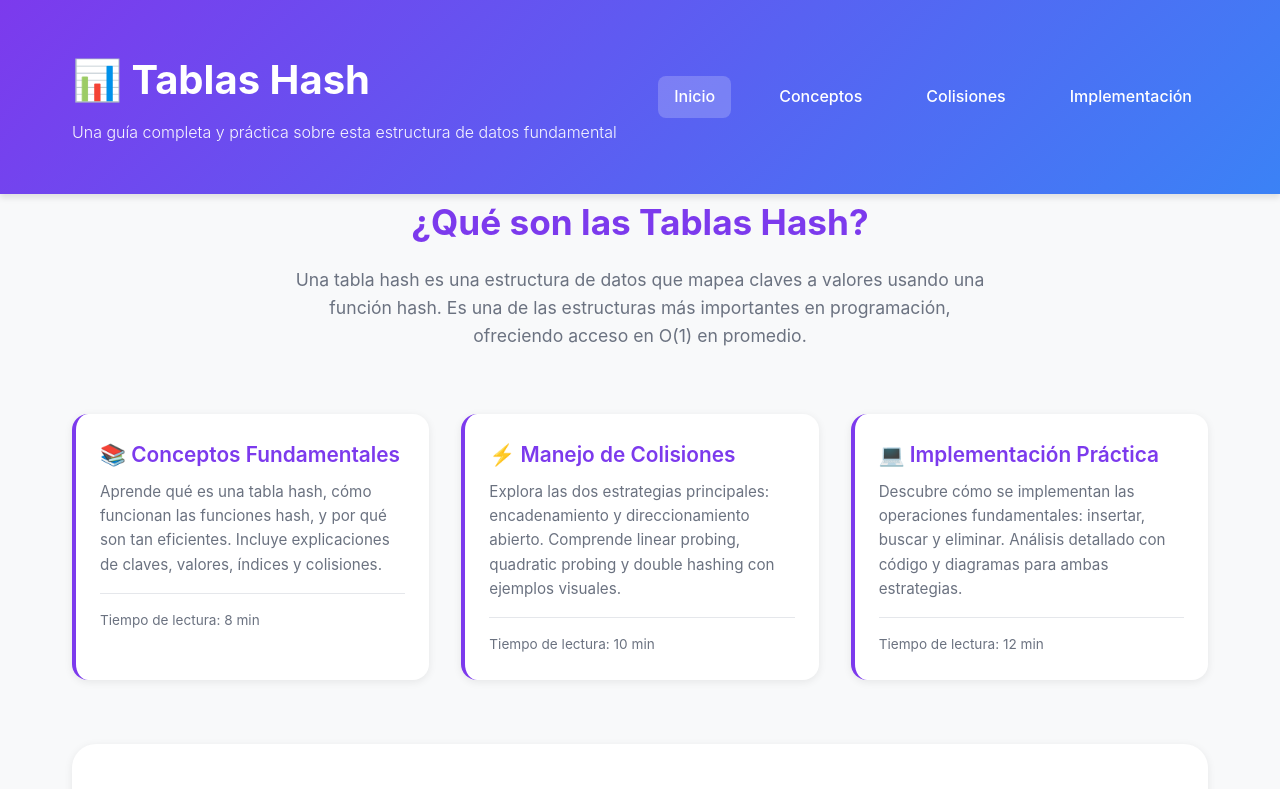
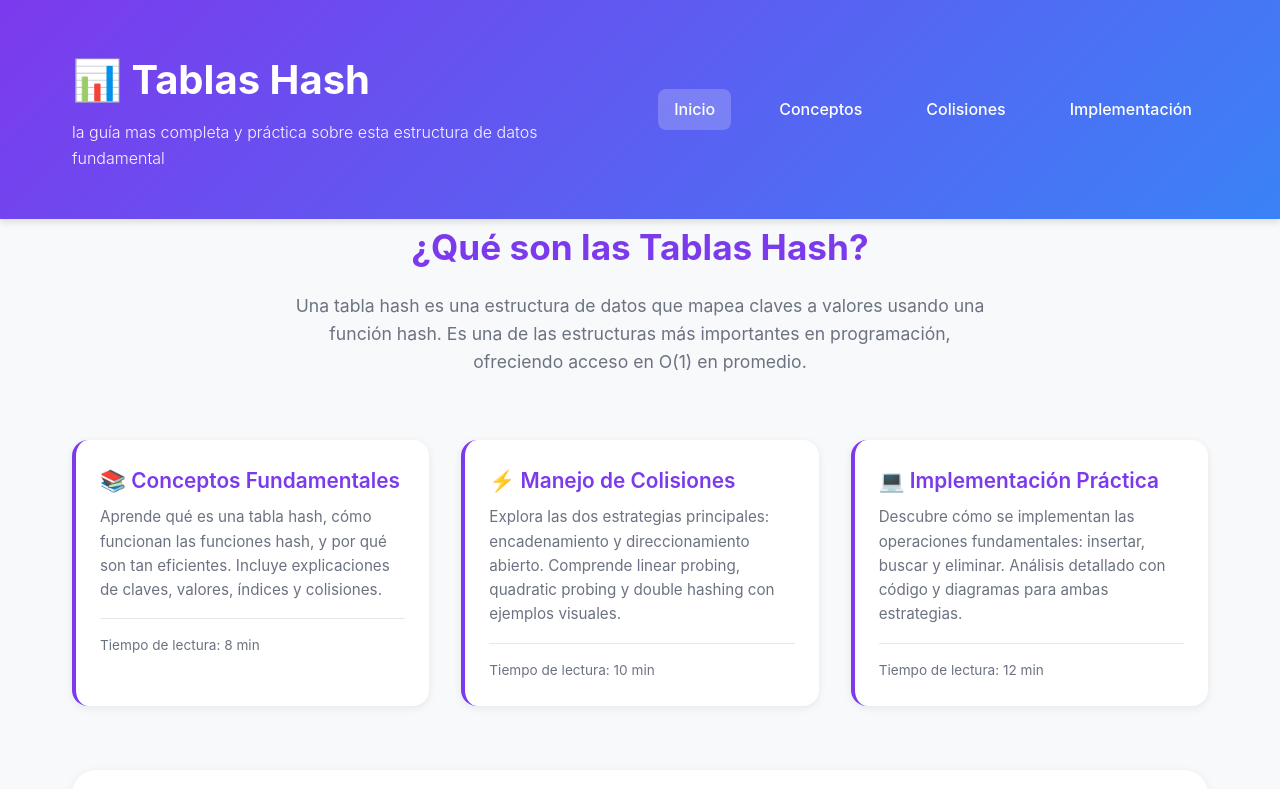
Before and after one commit to ecperezl-cell/Proyecto-Copilot, a plain HTML site: page index.html in a window 1280 px wide. Shown: the top 789 px of the page. Drawn offline with Linux system fonts and the light colour scheme.

Commit message:
segundo cambio

```diff
--- a/index.html
+++ b/index.html
@@ -14,7 +14,7 @@
       <div class="header-content">
         <div>
           <h1>📊 Tablas Hash</h1>
-          <p class="subtitle">Una guía completa y práctica sobre esta estructura de datos fundamental</p>
+          <p class="subtitle">la guía mas completa y práctica sobre esta estructura de datos fundamental</p>
         </div>
         <nav class="main-nav">
           <a href="index.html" class="active">Inicio</a>
```
